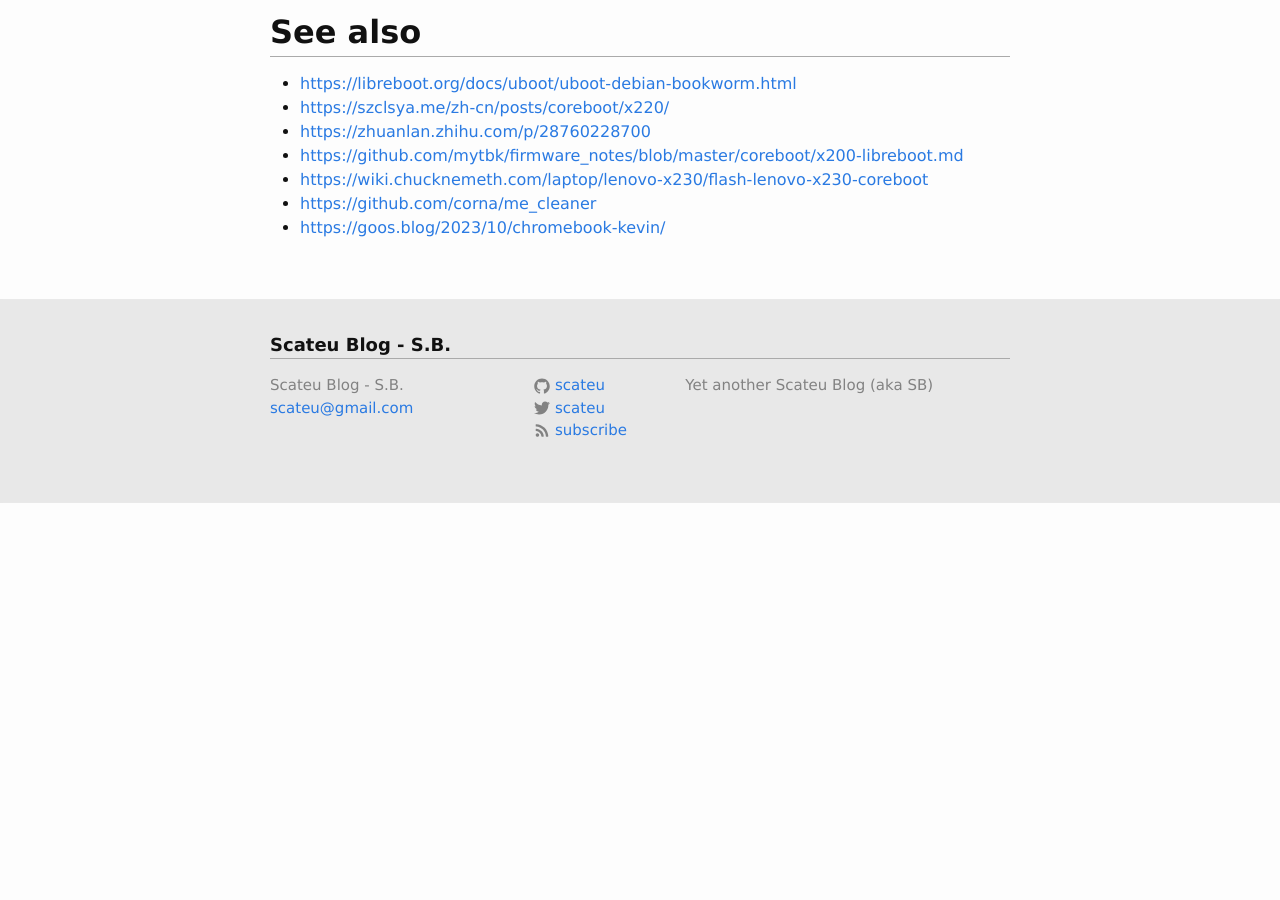
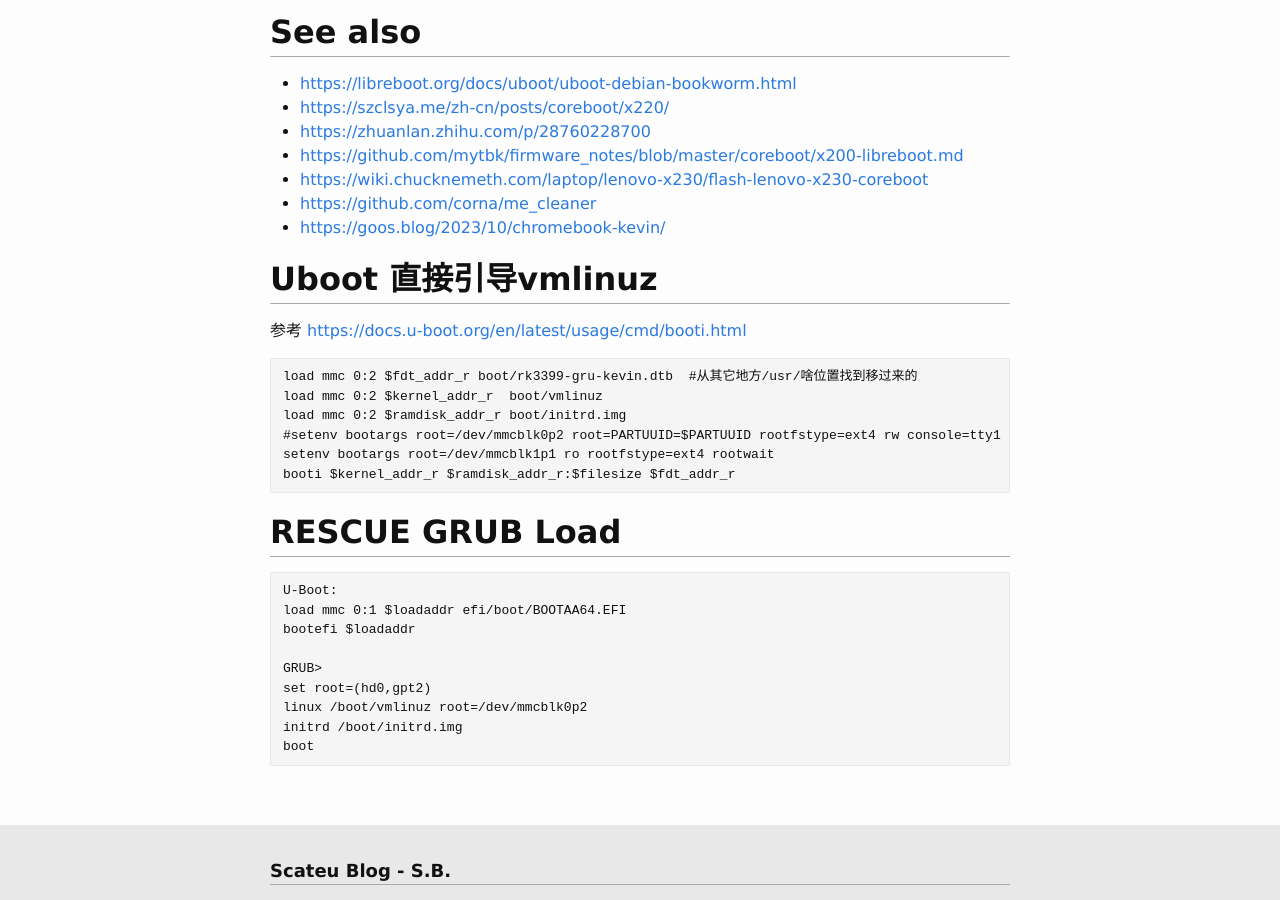
Before and after one commit to scateu/scateu.github.io, a Jekyll site: the page built from _posts/2025-07-22-chromebook-libreboot.md, in a window 1280 px wide and 900 px high, scrolled down 2931 px. Built offline with Jekyll 4.4.1, drawn with Linux system fonts in a browser that asks for light colours; nearby versions of some CDN libraries; comment, search, counter and statistics services are not loaded; before the commit the page ends 3433 px from its top, so only the background shows below that.

Commit message:
2025-07-22-chromebook-libreboot.md

````diff
--- a/_posts/2025-07-22-chromebook-libreboot.md
+++ b/_posts/2025-07-22-chromebook-libreboot.md
@@ -128,3 +128,31 @@ sudo apt install suckless-tools
  - <https://wiki.chucknemeth.com/laptop/lenovo-x230/flash-lenovo-x230-coreboot>
  - <https://github.com/corna/me_cleaner>
  - <https://goos.blog/2023/10/chromebook-kevin/>
+
+
+## Uboot 直接引导vmlinuz
+
+参考 <https://docs.u-boot.org/en/latest/usage/cmd/booti.html>
+
+```
+load mmc 0:2 $fdt_addr_r boot/rk3399-gru-kevin.dtb  #从其它地方/usr/啥位置找到移过来的
+load mmc 0:2 $kernel_addr_r  boot/vmlinuz
+load mmc 0:2 $ramdisk_addr_r boot/initrd.img
+#setenv bootargs root=/dev/mmcblk0p2 root=PARTUUID=$PARTUUID rootfstype=ext4 rw console=tty1 console=ttyS2,115200 earlycon rootwait LANG=en_US.UTF-8
+setenv bootargs root=/dev/mmcblk1p1 ro rootfstype=ext4 rootwait
+booti $kernel_addr_r $ramdisk_addr_r:$filesize $fdt_addr_r
+```
+
+## RESCUE GRUB Load
+
+```
+U-Boot:
+load mmc 0:1 $loadaddr efi/boot/BOOTAA64.EFI
+bootefi $loadaddr
+
+GRUB>
+set root=(hd0,gpt2)
+linux /boot/vmlinuz root=/dev/mmcblk0p2
+initrd /boot/initrd.img
+boot
+```
````
